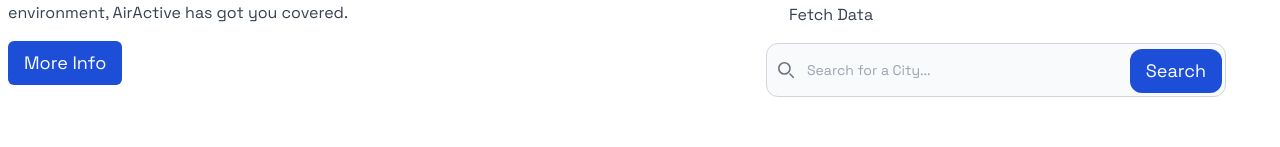
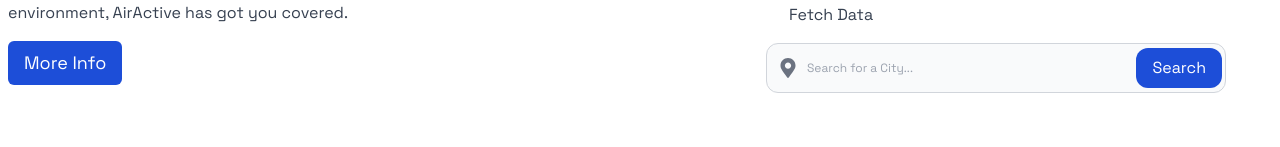
Before and after one commit to CaseyJamess/Eco-Breathe, a Next.js app: page / in a window 1280 px wide. Shown: the part 319-466 px from the top of the page. Built offline with nearby package versions, Linux system fonts and the light colour scheme.

Commit message:
Search Location Autocomplete implemented
The Search Location auto complete drop down menu has been succesfully implemented.... Utilises the Mapbox.com API served client side

```diff
--- a/package.json
+++ b/package.json
@@ -9,16 +9,22 @@
     "lint": "next lint"
   },
   "dependencies": {
+    "@mapbox/mapbox-gl-geocoder": "^5.0.1",
+    "@mapbox/search-js-react": "^1.0.0-beta.17",
+    "@placekit/autocomplete-react": "^2.1.1",
     "@types/node": "20.5.9",
     "@types/react": "18.2.21",
     "@types/react-dom": "18.2.7",
+    "algoliasearch": "^4.20.0",
     "autoprefixer": "10.4.15",
     "axios": "^1.5.0",
     "chart.js": "^4.4.0",
+    "dotenv": "^16.3.1",
     "eslint": "8.48.0",
     "eslint-config-next": "13.4.19",
     "framer-motion": "^10.16.4",
     "lodash": "^4.17.21",
+    "mapbox-gl": "^2.15.0",
     "next": "^13.4.19",
     "postcss": "8.4.29",
     "react": "18.2.0",
--- a/src/app/about/page.jsx
+++ b/src/app/about/page.jsx
@@ -11,7 +11,7 @@
     return (
         <div className="w-full">
             <div className='flex flex-col max-w-screen-xl mt-4 mx-2 xl:mx-auto px-2 xl:mt-10'>
-                <h1 className="text-2xl text-transparent leading-normal bg-gradient-to-br from-blue-600 via-sky-500 to-green-500 bg-clip-text xl:text-3xl">
+                <h1 className="text-3xl  leading-normal ">
                     About AirActive
                 </h1>
                 <div className="flex flex-col max-w-screen-lg my-4 mx-auto items-center justify-center ">
@@ -41,7 +41,7 @@
                     <div className="my-10 w-full mx-auto flex flex-row items-start justify-start">
                         <button
                             onClick={() => setShowSignUp(true)}
-                            className="md:text-lg text-sm text-center button-style items-center mr-2"
+                            className="md:text-lg text-sm text-center button-style2 items-center mr-2"
                         >
                             Sign Up
                         </button>
--- a/src/app/globals.css
+++ b/src/app/globals.css
@@ -15,6 +15,10 @@
   @apply bg-blue-700 hover:bg-blue-800 dark:bg-blue-600 dark:hover:bg-blue-700 rounded-md md:text-lg text-sm text-center duration-300 text-white py-2 px-4;
 }
 
+.button-style2 {
+  @apply bg-transparent hover:bg-blue-800 border border-blue-700 dark:border-white dark:text-white dark:hover:text-blue-600 hover:border-transparent dark:hover:bg-white text-blue-700 rounded-md md:text-lg text-sm text-center duration-300 hover:text-white py-2 px-4;
+}
+
 .accent {
   @apply text-blue-700 dark:text-blue-500;
 }
@@ -23,6 +27,8 @@
   @apply bg-gray-50 dark:bg-gray-900 border border-gray-300 dark:border-gray-900 rounded-xl;
 }
 
+
+
 @tailwind base;
 @tailwind components;
 @tailwind utilities;
--- /dev/null
+++ b/src/app/landingpage/Search.jsx
@@ -0,0 +1,100 @@
+'use client'
+
+import React, { useState, useEffect } from "react";
+import axios from 'axios';
+import { FaMapMarkerAlt } from 'react-icons/fa';
+
+
+
+function Search() {
+  const [inputValue, setInputValue] = useState('');
+  const [suggestions, setSuggestions] = useState([]);
+  const [showSuggestions, setShowSuggestions] = useState(false);
+  const [shouldFetch, setShouldFetch] = useState(true); // New state variable
+
+  const fetchSuggestions = async (searchTerm) => {
+    if (!shouldFetch) { // Check whether we should fetch suggestions
+      return;
+    }
+    try {
+      const MAPBOX_API_KEY = process.env.NEXT_PUBLIC_MAPBOX_API_KEY;
+      const response = await axios.get(`https://api.mapbox.com/geocoding/v5/mapbox.places/${encodeURIComponent(searchTerm)}.json?access_token=${MAPBOX_API_KEY}&types=place`);
+      const places = response.data.features;
+      const newSuggestions = places.map((place) => place.place_name);
+      setSuggestions(newSuggestions);
+      setShowSuggestions(true);
+    } catch (error) {
+      console.error('Error fetching data:', error);
+    }
+  };
+
+  const handleSearch = (term) => {
+    const searchValue = term || inputValue;
+    console.log('Searching for:', searchValue);
+    setSuggestions([]);
+    setShowSuggestions(false);
+  };
+
+  const selectSuggestion = (suggestion) => {
+    setInputValue(suggestion);
+    setShouldFetch(false); // Stop fetching when a suggestion is selected
+    handleSearch(suggestion);
+  };
+
+  useEffect(() => {
+    if (inputValue.length > 2) {
+      fetchSuggestions(inputValue);
+    } else {
+      setShowSuggestions(false);
+    }
+    setShouldFetch(true); // Reset to allow fetching again
+  }, [inputValue]);
+  ;
+
+  return (
+    <div >
+      <form>
+        <label htmlFor="default-search" className="mb-2 text-sm font-medium text-gray-900 sr-only dark:text-white">
+          Search
+        </label>
+        <div className="relative">
+          <div className="absolute inset-y-0 left-0 flex items-center pl-3 pointer-events-none">
+            <FaMapMarkerAlt className="w-5 h-5 text-gray-500 dark:text-gray-400" />
+          </div>
+          <input
+            type="search"
+            id="default-search"
+            className="block w-full text-xs p-4 pl-10  input"
+            placeholder="Search for a City..."
+            value={inputValue}
+            onChange={(e) => setInputValue(e.target.value)}
+            required
+          />
+          {showSuggestions && (
+            <ul className="absolute z-10 w-full bg-neutral-50 dark:bg-gray-900">
+              {suggestions.map((suggestion, index) => (
+                <li key={index}>
+                  <button className="hover:bg-blue-700 border-b border-l border-r rounded-md text-sm p-2 border-gray-500 dark:hover:bg-blue-600 hover:text-white w-full text-start duration-200" type="button" onClick={() => selectSuggestion(suggestion)}>
+                    {suggestion}
+                  </button>
+                </li>
+              ))}
+            </ul>
+          )}
+          <button
+            type="submit"
+            className="text-white absolute right-1 transform -translate-y-1/2 top-1/2 bg-blue-700 duration-300 hover:bg-blue-900 focus:outline-none rounded-xl md:text-base text-sm px-4 py-2 dark:bg-blue-600 dark:hover:bg-blue-700 "
+            onClick={(e) => {
+              e.preventDefault();
+              handleSearch();
+            }}
+          >
+            Search
+          </button>
+        </div>
+      </form>
+    </div>
+  );
+}
+
+export default Search;
--- a/src/app/landingpage/Search.tsx
+++ /dev/null
@@ -1,48 +0,0 @@
-import React from "react";
-
-function Search() {
-  return (
-    <form>
-      <label
-        htmlFor="default-search"
-        className="mb-2 text-sm font-medium text-gray-900 sr-only dark:text-white"
-      >
-        Search
-      </label>
-      <div className="relative">
-        <div className="absolute inset-y-0 left-0 flex items-center pl-3 pointer-events-none">
-          <svg
-            className="w-4 h-4 text-gray-500 dark:text-gray-400"
-            aria-hidden="true"
-            xmlns="http://www.w3.org/2000/svg"
-            fill="none"
-            viewBox="0 0 20 20"
-          >
-            <path
-              stroke="currentColor"
-              strokeLinecap="round"
-              strokeLinejoin="round"
-              strokeWidth="2"
-              d="m19 19-4-4m0-7A7 7 0 1 1 1 8a7 7 0 0 1 14 0Z"
-            />
-          </svg>
-        </div>
-        <input
-          type="search"
-          id="default-search"
-          className="block w-full text-xs p-4 pl-10 md:text-sm input"
-          placeholder="Search for a City..."
-          required
-        />
-        <button
-          type="submit"
-          className="text-white absolute right-1 bottom-1 bg-blue-700 duration-300 hover:bg-blue-900 focus:outline-none rounded-xl md:text-lg text-sm px-4 py-2 dark:bg-blue-600 dark:hover:bg-blue-700 "
-        >
-          Search
-        </button>
-      </div>
-    </form>
-  );
-}
-
-export default Search;
--- a/src/app/login/components/Login.jsx
+++ b/src/app/login/components/Login.jsx
@@ -67,7 +67,7 @@
                 </button>
             </div>
         </form>
-    )
+    );
 }
 
 export default LoginComponent;
--- a/src/app/signup/components/SignUp.jsx
+++ b/src/app/signup/components/SignUp.jsx
@@ -29,7 +29,7 @@
     <div className='w-full'>
       <div className="text-lg w-full">
 
-        <form onSubmit={handleSubmit} className="space-y-4 p-8 bg-neutral-50 dark:bg-gray-800 rounded-xl mt-6">
+        <form onSubmit={handleSubmit} className="space-y-4 p-10 bg-neutral-50 dark:bg-gray-800 rounded-xl mt-6">
         <h3 className="text-5xl mt-2">Sign up today<span className='accent'>!</span></h3>
           <div className="relative mt-2">
             <BsFillPersonVcardFill className="absolute text-gray-400 right-2 top-1/2 transform -translate-y-1/2" />
@@ -108,7 +108,6 @@
               Already a member? <span className='text-blue-500 hover:text-blue-600 duration-500  cursor-pointer'>Sign In</span>
             </div>
             <button
-              type="submit"
               className="w-full button-style"
             >
               Sign Up
--- a/tsconfig.json
+++ b/tsconfig.json
@@ -22,6 +22,6 @@
       "@/*": ["./src/*"]
     }
   },
-  "include": ["next-env.d.ts", "**/*.ts", "**/*.tsx", ".next/types/**/*.ts", "src/app/landingpage/Gauge.jsx", "src/app/landingpage/LandingPage.jsx", "src/app/landingpage/Info.tsx", "src/app/landingpage/AirQualityChart.jsx"],
+  "include": ["next-env.d.ts", "**/*.ts", "**/*.tsx", ".next/types/**/*.ts", "src/app/landingpage/Gauge.jsx", "src/app/landingpage/LandingPage.jsx", "src/app/landingpage/Info.tsx", "src/app/landingpage/AirQualityChart.jsx", "src/app/landingpage/Search.jsx"],
   "exclude": ["node_modules"]
 }
```
Also changed, not shown: 1 other file (tests, documents, lock files or other folders).
